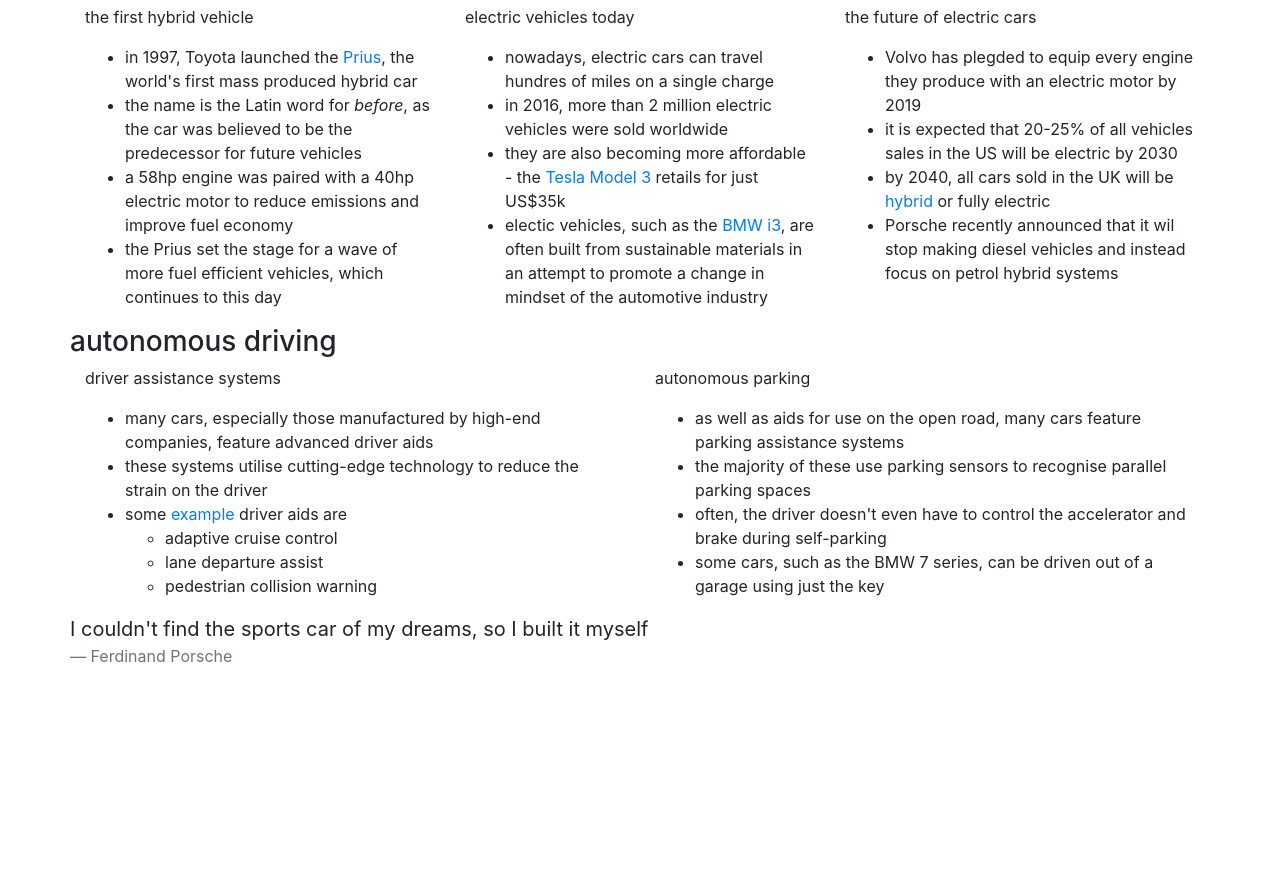
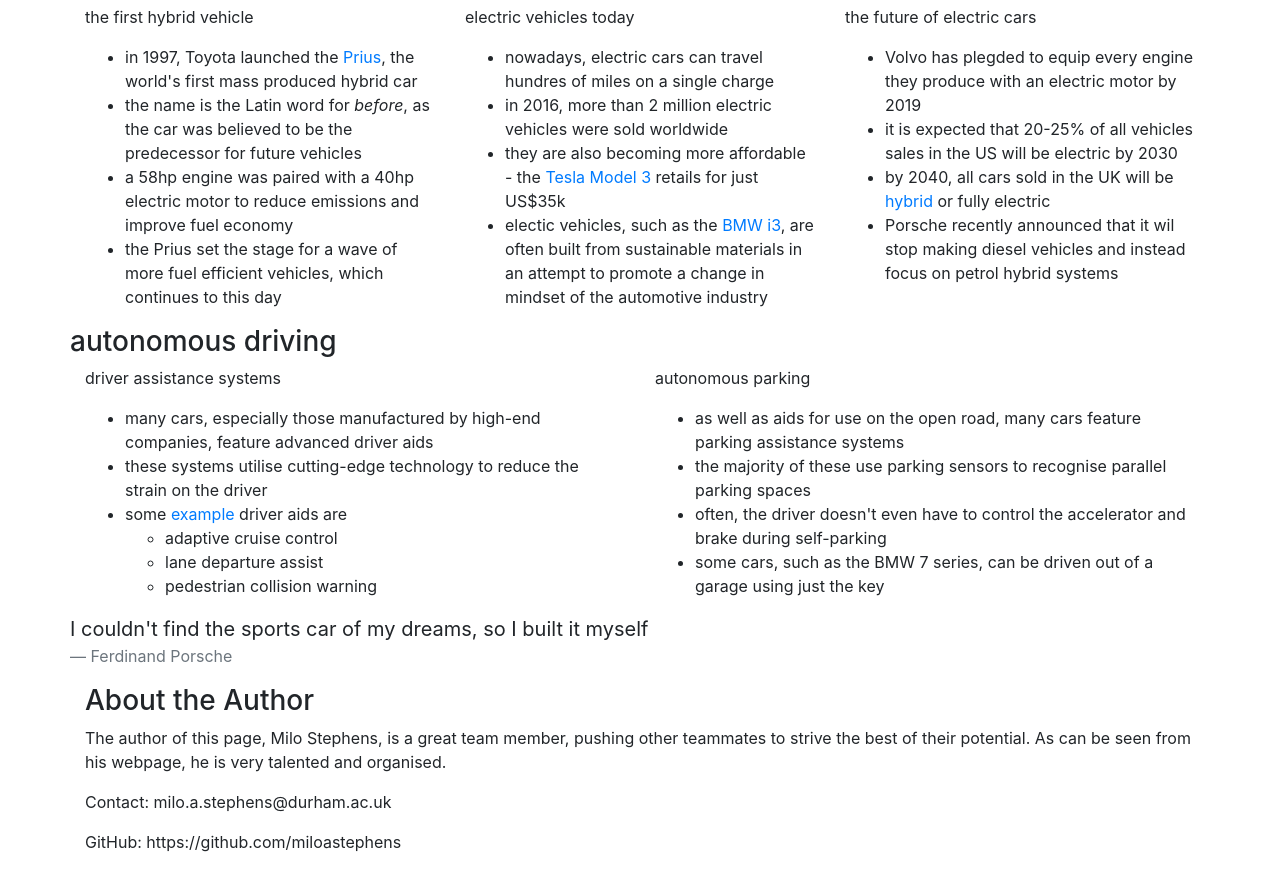
Before and after one commit to tomnudd/website-dev, a plain HTML site: page automotive.html in a window 1280 px wide. Shown: the part 112-982 px from the top of the page. Before the commit the page ends 800 px from the top, so only its background shows below. Drawn offline with nearby package versions, Linux system fonts and the light colour scheme.

Commit message:
written milo's bio

```diff
--- a/automotive.html
+++ b/automotive.html
@@ -77,6 +77,13 @@
 					<footer class='blockquote-footer'>Ferdinand Porsche</footer>
 				</blockquote>
 			</div>
+
+      <div>
+        <h3>About the Author</h3>
+        <p>The author of this page, Milo Stephens, is a great team member, pushing other teammates to strive the best of their potential. As can be seen from his webpage, he is very talented and organised.</p>
+        <p>Contact: milo.a.stephens@durham.ac.uk</p>
+        <p>GitHub: https://github.com/miloastephens</p>
+      </div>
     </div>
   </body>
 </html>
```
